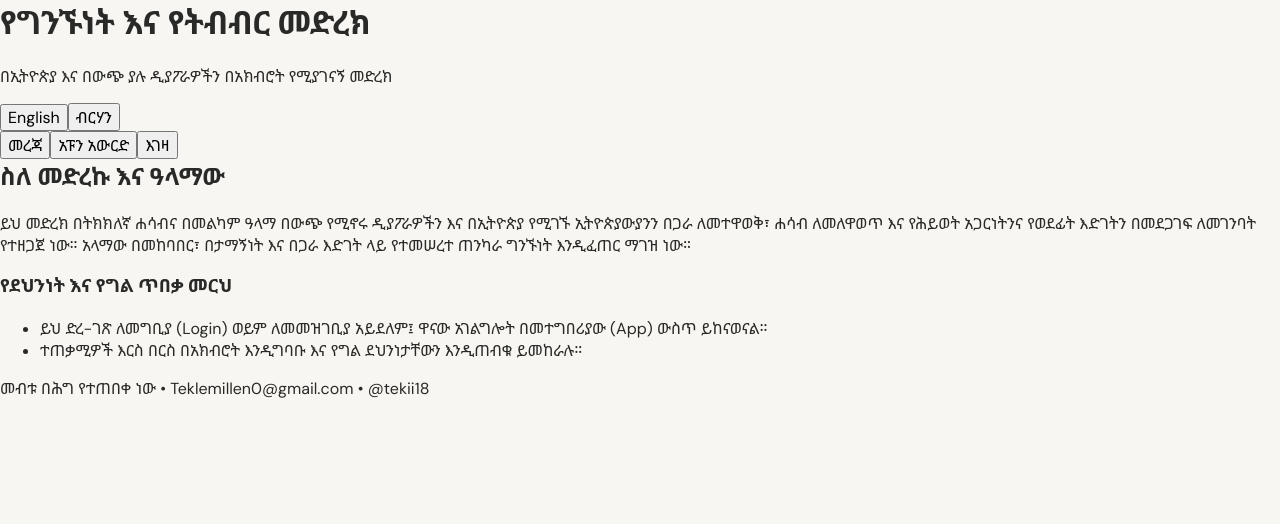
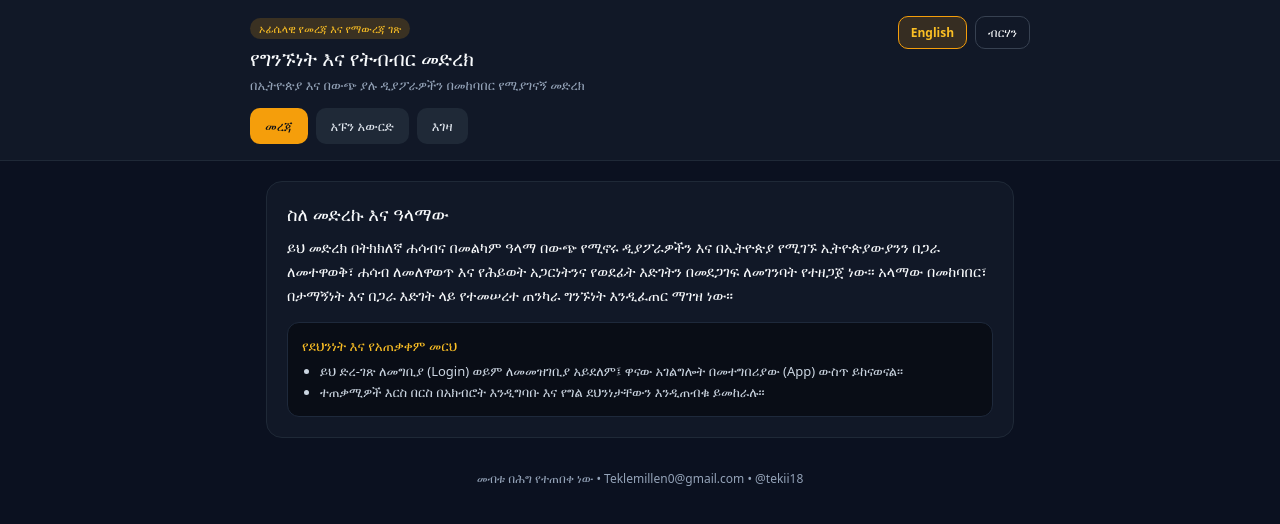
Before and after one commit to Milli0949/ethio-diaspora-app, a React (Vite) app: page / in a window 1280 px wide. Shown: the top 524 px of the page. Built offline with nearby package versions, Linux system fonts and the light colour scheme; no server answers.

Commit message:
Update App.tsx

```diff
--- a/src/App.tsx
+++ b/src/App.tsx
@@ -7,167 +7,178 @@ const DOWNLOAD_URL = import.meta.env.VITE_APP_DOWNLOAD_URL || "#download";
 
 export function App() {
   const [lang, setLang] = useState<"am" | "en">("am");
-  const [darkMode, setDarkMode] = useState<boolean>(true);
-  const [activeTab, setActiveTab] = useState<"info" | "download" | "help">("info");
+  const [dark, setDark] = useState<boolean>(true);
+  const [tab, setTab] = useState<"info" | "download" | "help">("info");
 
-  const bg = darkMode ? "bg-slate-950 text-slate-100" : "bg-slate-50 text-slate-900";
-  const card = darkMode ? "bg-slate-900 border-slate-800" : "bg-white border-slate-200";
-  const muted = darkMode ? "text-slate-400" : "text-slate-600";
+  const pageStyle: React.CSSProperties = {
+    minHeight: "100vh",
+    fontFamily: "system-ui, -apple-system, sans-serif",
+    backgroundColor: dark ? "#0b1120" : "#f1f5f9",
+    color: dark ? "#f8fafc" : "#0f172a",
+    paddingBottom: "48px",
+  };
+
+  const headerStyle: React.CSSProperties = {
+    backgroundColor: dark ? "#111827" : "#ffffff",
+    borderBottom: dark ? "1px solid #1f2937" : "1px solid #e2e8f0",
+    padding: "16px",
+  };
+
+  const containerStyle: React.CSSProperties = {
+    maxWidth: "780px",
+    margin: "0 auto",
+  };
+
+  const cardStyle: React.CSSProperties = {
+    margin: "20px 16px 0",
+    backgroundColor: dark ? "#111827" : "#ffffff",
+    border: dark ? "1px solid #1f2937" : "1px solid #e2e8f0",
+    borderRadius: "16px",
+    padding: "20px",
+  };
+
+  const boxStyle: React.CSSProperties = {
+    marginTop: "14px",
+    backgroundColor: dark ? "#090d16" : "#f8fafc",
+    border: dark ? "1px solid #1e293b" : "1px solid #e2e8f0",
+    borderRadius: "12px",
+    padding: "14px",
+  };
+
+  const tabBtn = (active: boolean): React.CSSProperties => ({
+    padding: "9px 15px",
+    borderRadius: "10px",
+    border: "none",
+    fontWeight: 700,
+    fontSize: "13px",
+    cursor: "pointer",
+    backgroundColor: active ? "#f59e0b" : dark ? "#1f2937" : "#e2e8f0",
+    color: active ? "#090d16" : dark ? "#e2e8f0" : "#1e293b",
+  });
 
   return (
-    <div className={`min-h-screen ${bg} transition-colors`}>
-      <header className={`border-b ${darkMode ? "border-slate-800 bg-slate-900/80" : "border-slate-200 bg-white/80"} backdrop-blur sticky top-0 z-10`}>
-        <div className="max-w-4xl mx-auto px-4 py-3 flex flex-wrap items-center justify-between gap-2">
+    <div style={pageStyle}>
+      <header style={headerStyle}>
+        <div style={containerStyle}>
+          <div style={{ display: "flex", justifyContent: "space-between", alignItems: "flex-start", gap: "10px", flexWrap: "wrap" }}>
             <div>
-            <h1 className="text-lg font-bold tracking-tight">
+              <div style={{ display: "inline-block", fontSize: "11px", fontWeight: 700, padding: "3px 9px", borderRadius: "999px", backgroundColor: "rgba(245, 158, 11, 0.18)", color: "#fbbf24", marginBottom: "6px" }}>
+                {lang === "am" ? "ኦፊሴላዊ የመረጃ እና የማውረጃ ገጽ" : "OFFICIAL INFO & DOWNLOAD PORTAL"}
+              </div>
+              <h1 style={{ margin: 0, fontSize: "20px", fontWeight: 800 }}>
                 {lang === "am" ? "የግንኙነት እና የትብብር መድረክ" : "Connection & Partnership Portal"}
               </h1>
-            <p className={`text-xs ${muted}`}>
+              <p style={{ margin: "4px 0 0", fontSize: "13px", color: dark ? "#94a3b8" : "#475569" }}>
                 {lang === "am"
-                ? "በኢትዮጵያ እና በውጭ ያሉ ዲያፖራዎችን በአክብሮት የሚያገናኝ መድረክ"
+                  ? "በኢትዮጵያ እና በውጭ ያሉ ዲያፖራዎችን በመከባበር የሚያገናኝ መድረክ"
                   : "Connecting Ethiopians at home and diaspora in mutual respect"}
               </p>
             </div>
-          <div className="flex items-center gap-2">
+
+            <div style={{ display: "flex", gap: "8px" }}>
               <button
                 onClick={() => setLang(lang === "am" ? "en" : "am")}
-              className="px-3 py-1.5 rounded-lg text-xs font-medium border border-amber-500/40 bg-amber-500/10 text-amber-400"
+                style={{ padding: "7px 12px", borderRadius: "10px", border: "1px solid #f59e0b", backgroundColor: "rgba(245, 158, 11, 0.16)", color: "#fbbf24", fontWeight: 700, fontSize: "12px", cursor: "pointer" }}
               >
                 {lang === "am" ? "English" : "አማርኛ"}
               </button>
               <button
-              onClick={() => setDarkMode(!darkMode)}
-              className="px-3 py-1.5 rounded-lg text-xs font-medium border border-slate-700"
+                onClick={() => setDark(!dark)}
+                style={{ padding: "7px 12px", borderRadius: "10px", border: dark ? "1px solid #374151" : "1px solid #cbd5e1", backgroundColor: "transparent", color: "inherit", fontWeight: 700, fontSize: "12px", cursor: "pointer" }}
               >
-              {darkMode ? (lang === "am" ? "ብርሃን" : "Light") : (lang === "am" ? "ጨለማ" : "Dark")}
+                {dark ? (lang === "am" ? "ብርሃን" : "Light") : (lang === "am" ? "ጨለማ" : "Dark")}
               </button>
             </div>
           </div>
 
-        <nav className="max-w-4xl mx-auto px-4 flex gap-2 pb-2">
-          {(["info", "download", "help"] as const).map((tab) => (
-            <button
-              key={tab}
-              onClick={() => setActiveTab(tab)}
-              className={`px-4 py-1.5 rounded-lg text-sm font-medium ${
-                activeTab === tab
-                  ? "bg-amber-500 text-slate-950"
-                  : darkMode
-                  ? "bg-slate-800/70 text-slate-300"
-                  : "bg-slate-200/70 text-slate-700"
-              }`}
-            >
-              {tab === "info" && (lang === "am" ? "መረጃ" : "Info")}
-              {tab === "download" && (lang === "am" ? "አፑን አውርድ" : "Download")}
-              {tab === "help" && (lang === "am" ? "እገዛ" : "Help")}
+          <div style={{ display: "flex", gap: "8px", marginTop: "14px", flexWrap: "wrap" }}>
+            <button style={tabBtn(tab === "info")} onClick={() => setTab("info")}>
+              {lang === "am" ? "መረጃ" : "Info"}
             </button>
-          ))}
-        </nav>
+            <button style={tabBtn(tab === "download")} onClick={() => setTab("download")}>
+              {lang === "am" ? "አፑን አውርድ" : "Download"}
+            </button>
+            <button style={tabBtn(tab === "help")} onClick={() => setTab("help")}>
+              {lang === "am" ? "እገዛ" : "Help"}
+            </button>
+          </div>
+        </div>
       </header>
 
-      <main className="max-w-4xl mx-auto px-4 py-6 space-y-6">
-        {activeTab === "info" && (
-          <section className={`rounded-2xl border p-6 space-y-4 ${card}`}>
-            <h2 className="text-xl font-semibold">
-              {lang === "am"
-                ? "ስለ መድረኩ እና ዓላማው"
-                : "About the Platform & Purpose"}
+      <main style={containerStyle}>
+        {tab === "info" && (
+          <section style={cardStyle}>
+            <h2 style={{ margin: "0 0 10px", fontSize: "18px", fontWeight: 800 }}>
+              {lang === "am" ? "ስለ መድረኩ እና ዓላማው" : "About the Platform & Purpose"}
             </h2>
-            <p className="leading-relaxed">
+            <p style={{ margin: 0, fontSize: "14.5px", lineHeight: 1.65 }}>
               {lang === "am"
                 ? "ይህ መድረክ በትክክለኛ ሐሳብና በመልካም ዓላማ በውጭ የሚኖሩ ዲያፖራዎችን እና በኢትዮጵያ የሚገኙ ኢትዮጵያውያንን በጋራ ለመተዋወቅ፣ ሐሳብ ለመለዋወጥ እና የሕይወት አጋርነትንና የወደፊት እድገትን በመደጋገፍ ለመገንባት የተዘጋጀ ነው። አላማው በመከባበር፣ በታማኝነት እና በጋራ እድገት ላይ የተመሠረተ ጠንካራ ግንኙነት እንዲፈጠር ማገዝ ነው።"
-                : "This platform is designed to bring together diaspora members abroad and Ethiopians at home with genuine intentions—encouraging meaningful connection, building life partnerships, and supporting shared growth and opportunities with mutual respect."}
+                : "This platform brings together diaspora members abroad and Ethiopians at home with genuine intentions—encouraging meaningful connection, building life partnerships, and supporting shared growth and opportunities with mutual respect."}
             </p>
-            <div className={`rounded-xl p-4 border ${darkMode ? "bg-slate-950/60 border-slate-800" : "bg-slate-50 border-slate-200"}`}>
-              <h3 className="font-semibold text-sm mb-2 text-amber-400">
-                {lang === "am" ? "የደህንነት እና የግል ጥበቃ መርህ" : "Safety & Privacy Principles"}
-              </h3>
-              <ul className={`list-disc list-inside space-y-1.5 text-sm ${muted}`}>
-                <li>
-                  {lang === "am"
-                    ? "ይህ ድረ-ገጽ ለመግቢያ (Login) ወይም ለመመዝገቢያ አይደለም፤ ዋናው አገልግሎት በመተግበሪያው (App) ውስጥ ይከናወናል።"
-                    : "This web portal does not host login or registration forms; core features operate inside the mobile application."}
-                </li>
-                <li>
-                  {lang === "am"
-                    ? "ተጠቃሚዎች እርስ በርስ በአክብሮት እንዲግባቡ እና የግል ደህንነታቸውን እንዲጠብቁ ይመከራሉ።"
-                    : "Users are encouraged to communicate respectfully and safeguard personal information at all times."}
-                </li>
+            <div style={boxStyle}>
+              <div style={{ fontWeight: 700, fontSize: "13.5px", color: "#fbbf24", marginBottom: "6px" }}>
+                {lang === "am" ? "የደህንነት እና የአጠቃቀም መርህ" : "Safety & Usage Principles"}
+              </div>
+              <ul style={{ margin: 0, paddingLeft: "18px", fontSize: "13px", lineHeight: 1.6, color: dark ? "#cbd5e1" : "#334155" }}>
+                <li>{lang === "am" ? "ይህ ድረ-ገጽ ለመግቢያ (Login) ወይም ለመመዝገቢያ አይደለም፤ ዋናው አገልግሎት በመተግበሪያው (App) ውስጥ ይከናወናል።" : "This portal does not host login or registration forms; core features operate inside the app."}</li>
+                <li>{lang === "am" ? "ተጠቃሚዎች እርስ በርስ በአክብሮት እንዲግባቡ እና የግል ደህንነታቸውን እንዲጠብቁ ይመከራሉ።" : "Users are encouraged to communicate respectfully and protect personal information."}</li>
               </ul>
             </div>
           </section>
         )}
 
-        {activeTab === "download" && (
-          <section className={`rounded-2xl border p-6 space-y-5 ${card}`}>
-            <div>
-              <h2 className="text-xl font-semibold">
+        {tab === "download" && (
+          <section style={cardStyle}>
+            <h2 style={{ margin: "0 0 10px", fontSize: "18px", fontWeight: 800 }}>
               {lang === "am" ? "አፑን አውርድ እና ክፍያ" : "App Download & Payment"}
             </h2>
-              <p className={`text-sm mt-1 ${muted}`}>
+            <p style={{ margin: "0 0 14px", fontSize: "14.5px", lineHeight: 1.65 }}>
               {lang === "am"
                 ? "መተግበሪያውን ለማውረድ እና በቴሌብር (Telebirr) አማካኝነት የስልክ ቁጥርዎን በቀጥታ ሳያስገቡ ክፍያ ለመፈጸም ከታች ያሉትን አማራጮች ይጠቀሙ።"
-                  : "Use the options below to download the app and complete payment via Telebirr without entering your phone number directly on the web form."}
+                : "Download the app and complete payment via Telebirr without entering your phone number directly on the web interface."}
             </p>
-            </div>
-
-            <div className="flex flex-wrap gap-3">
-              <a
-                href={DOWNLOAD_URL}
-                target="_blank"
-                rel="noopener noreferrer"
-                className="px-5 py-2.5 rounded-xl font-semibold bg-amber-500 text-slate-950 hover:bg-amber-400 transition"
-              >
+            <div style={{ display: "flex", gap: "10px", flexWrap: "wrap" }}>
+              <a href={DOWNLOAD_URL} target="_blank" rel="noopener noreferrer" style={{ textDecoration: "none", backgroundColor: "#f59e0b", color: "#090d16", fontWeight: 800, fontSize: "13.5px", padding: "11px 18px", borderRadius: "11px" }}>
                 {lang === "am" ? "አፑን አውርድ (Download APK)" : "Download App (APK)"}
               </a>
-              <a
-                href={PAYMENT_URL}
-                target="_blank"
-                rel="noopener noreferrer"
-                className="px-5 py-2.5 rounded-xl font-semibold border border-emerald-500/50 bg-emerald-500/15 text-emerald-300 hover:bg-emerald-500/25 transition"
-              >
+              <a href={PAYMENT_URL} target="_blank" rel="noopener noreferrer" style={{ textDecoration: "none", backgroundColor: "rgba(16, 185, 129, 0.16)", color: "#34d399", border: "1px solid rgba(16, 185, 129, 0.45)", fontWeight: 700, fontSize: "13.5px", padding: "11px 18px", borderRadius: "11px" }}>
                 {lang === "am" ? "በቴሌብር ክፍያ ሊንክ ይክፈሉ" : "Pay via Telebirr Link"}
               </a>
             </div>
-
-            <div className={`rounded-xl p-4 border text-sm space-y-2 ${darkMode ? "bg-slate-950/60 border-slate-800" : "bg-slate-50 border-slate-200"}`}>
-              <p className="font-medium">
+            <div style={boxStyle}>
+              <div style={{ fontWeight: 700, fontSize: "13.5px", color: "#fbbf24", marginBottom: "6px" }}>
                 {lang === "am" ? "በቴሌብር ቀጥታ ክፍያ እንዴት ይሰራል?" : "How direct Telebirr payment works"}
-              </p>
-              <p className={muted}>
+              </div>
+              <p style={{ margin: 0, fontSize: "13px", lineHeight: 1.6, color: dark ? "#cbd5e1" : "#334155" }}>
                 {lang === "am"
                   ? "በድረ-ገጹ ላይ የስልክ ቁጥርዎን ማስገባት ሳያስፈልግዎ የክፍያ ሊንኩን በመክፈት ወይም ድጋፍን በማነጋገር በቴሌብር ክፍያዎን ማረጋገጥ ይችላሉ።"
-                  : "Instead of typing your phone number into this site, open the payment checkout link or reach out to support to complete and confirm your Telebirr payment."}
+                  : "Instead of typing your phone number into this site, open the payment checkout link or contact support to complete and confirm your Telebirr payment."}
               </p>
             </div>
           </section>
         )}
 
-        {activeTab === "help" && (
-          <section className={`rounded-2xl border p-6 space-y-4 ${card}`}>
-            <h2 className="text-xl font-semibold">
+        {tab === "help" && (
+          <section style={cardStyle}>
+            <h2 style={{ margin: "0 0 10px", fontSize: "18px", fontWeight: 800 }}>
               {lang === "am" ? "እገዛ እና ቀጥተኛ ግንኙነት" : "Help & Direct Support"}
             </h2>
-            <p className={`text-sm ${muted}`}>
+            <p style={{ margin: "0 0 14px", fontSize: "14.5px", lineHeight: 1.65 }}>
               {lang === "am"
                 ? "ማንኛውም ጥያቄ፣ የክፍያ ማረጋገጫ ወይም የአፕ ድጋፍ ቢፈልጉ በቀጥታ ከዚህ በታች ባሉት አድራሻዎች ያግኙን፦"
-                : "For questions, payment confirmation, or assistance, reach out directly through the channels below:"}
+                : "For questions, payment confirmation, or assistance, reach out directly:"}
             </p>
-            <div className="grid sm:grid-cols-2 gap-3 text-sm">
-              <div className={`p-4 rounded-xl border ${darkMode ? "bg-slate-950/60 border-slate-800" : "bg-slate-50 border-slate-200"}`}>
-                <div className={muted}>{lang === "am" ? "ኢሜይል (Email)" : "Email"}</div>
-                <a href={`mailto:${OWNER_EMAIL}`} className="font-semibold text-amber-400 break-all">
+            <div style={{ display: "grid", gridTemplateColumns: "repeat(auto-fit, minmax(210px, 1fr))", gap: "10px" }}>
+              <div style={boxStyle}>
+                <div style={{ fontSize: "12px", color: "#94a3b8", marginBottom: "4px" }}>{lang === "am" ? "ኢሜይል (Email)" : "Email"}</div>
+                <a href={`mailto:${OWNER_EMAIL}`} style={{ color: "#fbbf24", fontWeight: 700, fontSize: "13.5px", textDecoration: "none", wordBreak: "break-all" }}>
                   {OWNER_EMAIL}
                 </a>
               </div>
-              <div className={`p-4 rounded-xl border ${darkMode ? "bg-slate-950/60 border-slate-800" : "bg-slate-50 border-slate-200"}`}>
-                <div className={muted}>{lang === "am" ? "ቴሌግራም (Telegram)" : "Telegram"}</div>
-                <a
-                  href={`https://t.me/${SUPPORT_TELEGRAM.replace(/^@/, "")}`}
-                  target="_blank"
-                  rel="noopener noreferrer"
-                  className="font-semibold text-amber-400"
-                >
+              <div style={boxStyle}>
+                <div style={{ fontSize: "12px", color: "#94a3b8", marginBottom: "4px" }}>{lang === "am" ? "ቴሌግራም (Telegram)" : "Telegram"}</div>
+                <a href={`https://t.me/${SUPPORT_TELEGRAM.replace(/^@/, "")}`} target="_blank" rel="noopener noreferrer" style={{ color: "#fbbf24", fontWeight: 700, fontSize: "13.5px", textDecoration: "none" }}>
                   {SUPPORT_TELEGRAM}
                 </a>
               </div>
@@ -176,10 +187,8 @@ export function App() {
         )}
       </main>
 
-      <footer className={`border-t mt-12 py-5 text-center text-xs ${darkMode ? "border-slate-800 text-slate-400" : "border-slate-200 text-slate-600"}`}>
-        {lang === "am"
-          ? `መብቱ በሕግ የተጠበቀ ነው • ${OWNER_EMAIL} • ${SUPPORT_TELEGRAM}`
-          : `All rights reserved • ${OWNER_EMAIL} • ${SUPPORT_TELEGRAM}`}
+      <footer style={{ marginTop: "32px", textAlign: "center", fontSize: "12px", color: "#94a3b8", padding: "0 16px" }}>
+        {lang === "am" ? `መብቱ በሕግ የተጠበቀ ነው • ${OWNER_EMAIL} • ${SUPPORT_TELEGRAM}` : `All rights reserved • ${OWNER_EMAIL} • ${SUPPORT_TELEGRAM}`}
       </footer>
     </div>
   );
```
Lines whose indentation alone changed are shown as unchanged.
